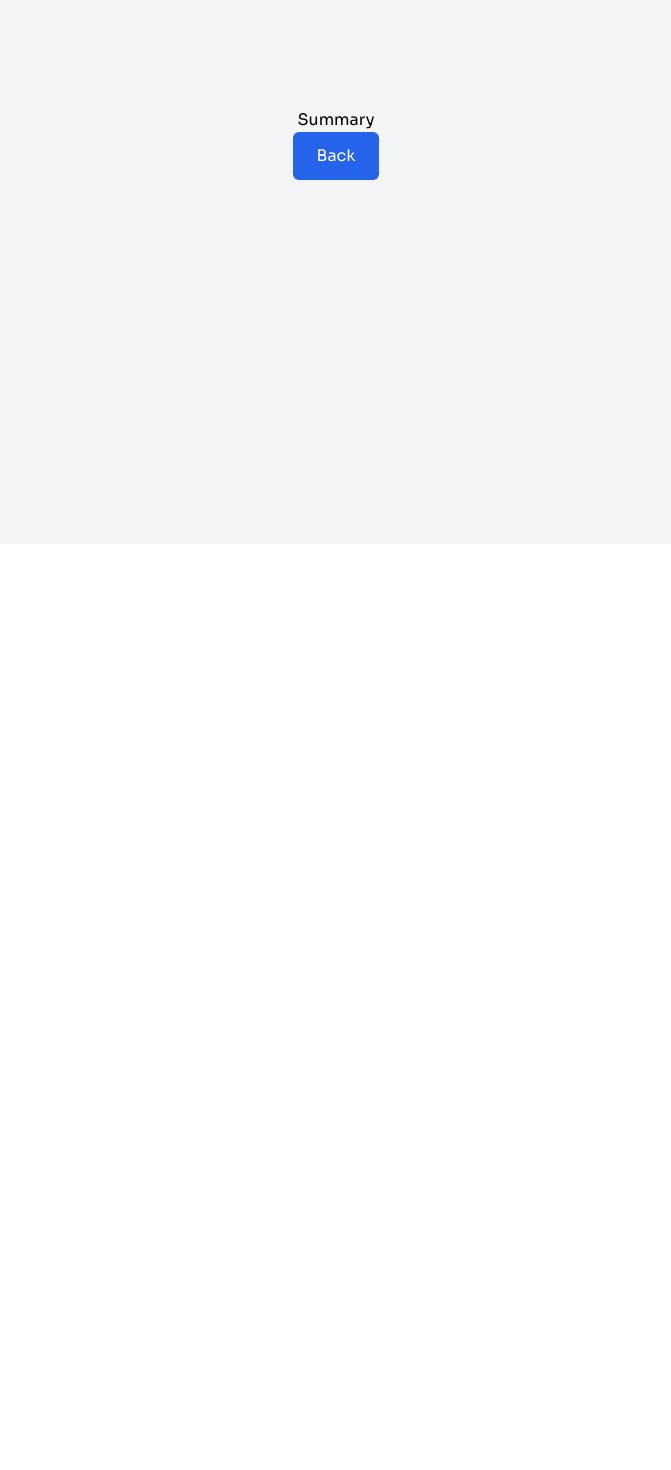
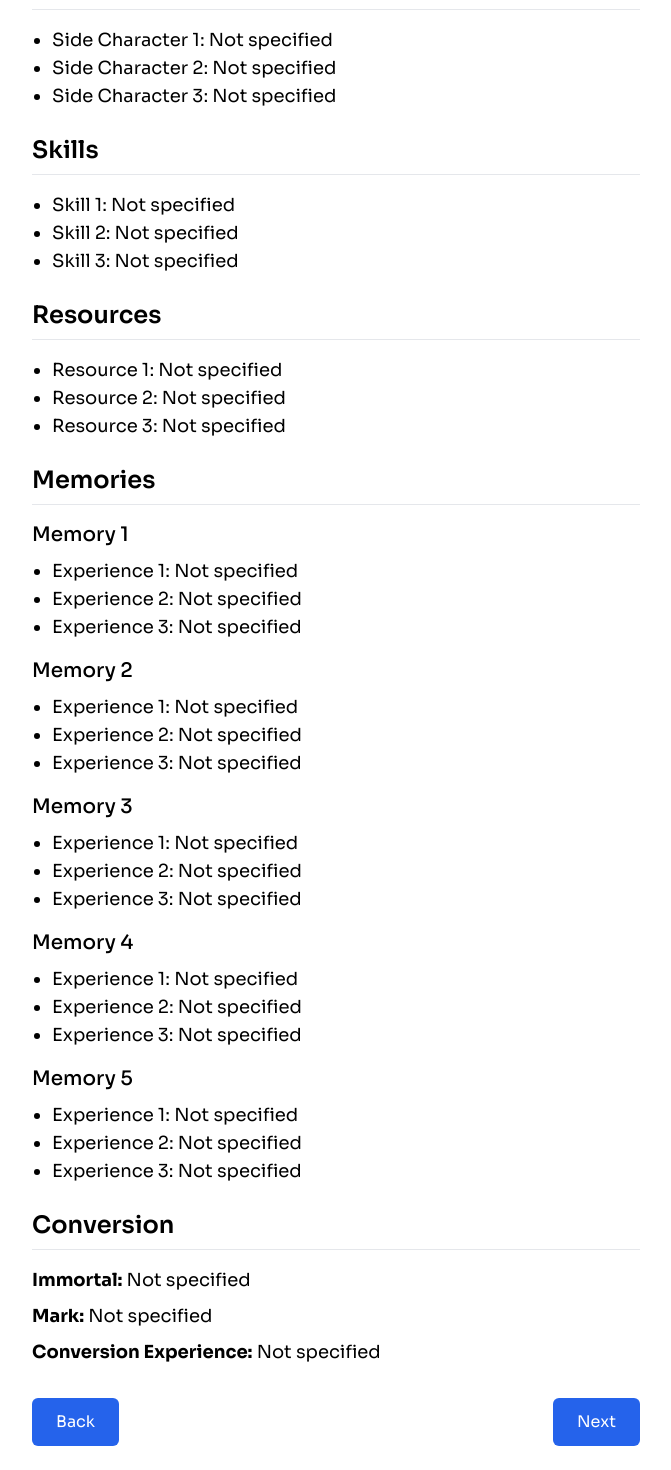
Before and after one commit to kellyjellykitten/vampire-game, a React (Vite) app: page /create/summary in a window 1280 px wide. Shown: the part 320-1790 px from the top of the page, without its empty margins (304-975 px from the left). Before the commit the page ends 864 px from the top, so only its background shows below. Built offline with nearby package versions, Linux system fonts and the light colour scheme.

Commit message:
Conversion page set up & working; summary page shows entered info from state

```diff
--- a/src/pages/VampireConversionPage.jsx
+++ b/src/pages/VampireConversionPage.jsx
@@ -1,30 +1,116 @@
-// import { useState } from 'react';
+import { useState } from 'react';
+import { useSelector, useDispatch } from 'react-redux';
+import { setConversion, setMemoryExperience } from '../vampireSlice';
 import { useNavigate } from 'react-router-dom';
-import HelpModal from '../components/HelpModal';
 import NextButton from '../components/NextButton';
 import BackButton from '../components/BackButton';
+import HelpModal from '../components/HelpModal';
 
 const VampireConversionPage = () => {
     const navigate = useNavigate();
+    const dispatch = useDispatch();
+
+    // Get current conversion state from redux (if any)
+    const currentConversion = useSelector(state =>
+        state.vampire?.conversion?.[0] || {
+            immortal: "",
+            mark: "",
+            conversionExperience: ""
+        }
+    );
+
+    // Local state to manage form inputs
+    const [conversionDetails, setConversionDetails] = useState({
+        immortal: currentConversion.immortal,
+        mark: currentConversion.mark,
+        conversionExperience: currentConversion?.conversionExperience
+    });
+
+    const handleInputChange = (field, value) => {
+        setConversionDetails(prev => ({
+            ...prev,
+            [field]: value
+        }));
+    };
 
     const handleSubmit = (e) => {
         e.preventDefault();
+
+        // Dispatch action to update conversion state
+        dispatch(setConversion({
+            immortal: conversionDetails.immortal,
+            mark: conversionDetails.mark,
+            conversionExperience: conversionDetails.conversionExperience
+        }));
+
+        // Dispatch action to set the conversion experience in the final memory
+        dispatch(setMemoryExperience({
+            memoryId: "5",
+            experienceIndex: 0,
+            value: conversionDetails.conversionExperience
+        }));
+
         navigate('/create/summary');
     };
 
-    const handleBack = (event) => {
-        event.preventDefault();
+    const handleBack = (e) => {
+        e.preventDefault();
         navigate('/create/experiences')
     }
 
     return (
-        <div className="relative flex flex-col items-center justify-center min-h-screen bg-gray-100 p-4">Immortal, Experience, Mark
-            <div className="flex justify-center">
-                <BackButton onClick={handleBack} />
-                <NextButton onClick={handleSubmit} />
-            </div>
+        <div className="relative flex flex-col items-center justify-center min-h-screen bg-gray-100 p-4">
+            <h1 className="text-3xl font-semibold text-gray-800 mb-6">Create an Immortal, Mark, and Conversion Experience</h1>
+            <p className="mb-6">Create the immortal that turned your vampire-to-be into a vampire, the mark it left, and a sentence encapsulating the experience.</p>
+
+            <form onSubmit={handleSubmit} className="w-full max-w-lg">
+                <div className="mb-6">
+                    <label htmlFor="immortal" className="block text-lg font-medium text-gray-700 mb-2">Immortal Name</label>
+                    <input
+                        id="immortal"
+                        type="text"
+                        value={conversionDetails.immortal}
+                        onChange={(e) => handleInputChange('immortal', e.target.value)}
+                        placeholder="Enter immortal's name"
+                        required
+                        className="w-full p-4 border border-gray-300 rounded-md focus:outline-none focus:ring-2 focus:ring-blue-500 focus:border-blue-500"
+                    />
+                </div>
+
+                <div className="mb-6">
+                    <label htmlFor="mark" className="block text-lg font-medium text-gray-700 mb-2">Mark</label>
+                    <input
+                        id="mark"
+                        type="text"
+                        value={conversionDetails.mark}
+                        onChange={(e) => handleInputChange('mark', e.target.value)}
+                        placeholder="Describe the mark left behind"
+                        required
+                        className="w-full p-4 border border-gray-300 rounded-md focus:outline-none focus:ring-2 focus:ring-blue-500 focus:border-blue-500"
+                    />
+                </div>
+
+                <div className="mb-6">
+                    <label htmlFor="conversionExperience" className="block text-lg font-medium text-gray-700 mb-2">Conversion Experience</label>
+                    <textarea
+                        id="conversionExperience"
+                        value={conversionDetails.conversionExperience}
+                        onChange={(e) => handleInputChange('conversionExperience', e.target.value)}
+                        placeholder="Describe the moment of conversion in one sentence"
+                        required
+                        className="w-full p-4 border border-gray-300 rounded-md focus:outline-none focus:ring-2 focus:ring-blue-500 focus:border-blue-500"
+                        rows="3"
+                    />
+                </div>
+
+                <div className="flex justify-between mt-6">
+                    <BackButton onClick={handleBack} />
+                    <NextButton onClick={handleSubmit} />
+                </div>
+
+            </form>
             <HelpModal
-                content="Enter experiences for your vampire character's memories."
+                content="Instructions for conversion"
             />
         </div>
 
--- a/src/pages/VampireSummaryPage.jsx
+++ b/src/pages/VampireSummaryPage.jsx
@@ -1,21 +1,111 @@
 // import { useState } from 'react';
+import { useSelector } from 'react-redux';
 import { useNavigate } from 'react-router-dom';
-// import HelpModal from '../components/HelpModal';
-// import NextButton from '../components/NextButton';
+import NextButton from '../components/NextButton';
 import BackButton from '../components/BackButton';
 
 const VampireMarkPage = () => {
     const navigate = useNavigate();
 
-    const handleBack = (event) => {
-        event.preventDefault();
+    const vampire = useSelector((state) => state.vampire.vampire);
+
+    const handleSubmit = (e) => {
+        e.preventDefault();
+        alert('Vampire created!');
+    }
+
+    const handleBack = (e) => {
+        e.preventDefault();
         navigate('/create/conversion')
     }
 
     return (
-        <div className="relative flex flex-col items-center justify-center min-h-screen bg-gray-100 p-4">Summary
-            <div className="flex justify-center">
-                <BackButton onClick={handleBack} />
+        <div className="relative flex flex-col items-center justify-center min-h-screen bg-gray-100 p-4">
+            <div className="w-full max-w-2xl bg-white shadow-lg rounded-lg p-8">
+                <h1 className="text-3xl font-bold text-center mb-8 text-gray-800">Vampire Character Summary</h1>
+
+                {/* Name Section */}
+                <section className="mb-6">
+                    <h2 className="text-2xl font-semibold mb-4 border-b pb-2">Name</h2>
+                    <p className="text-lg">{vampire.name || 'No name provided'}</p>
+                </section>
+
+                {/* Side Characters Section */}
+                <section className="mb-6">
+                    <h2 className="text-2xl font-semibold mb-4 border-b pb-2">Side Characters</h2>
+                    <ul className="list-disc pl-5">
+                        {vampire.sideCharacters.map((character, index) => (
+                            <li key={index} className="text-lg">
+                                {character || `Side Character ${index + 1}: Not specified`}
+                            </li>
+                        ))}
+                    </ul>
+                </section>
+
+                {/* Skills Section */}
+                <section className="mb-6">
+                    <h2 className="text-2xl font-semibold mb-4 border-b pb-2">Skills</h2>
+                    <ul className="list-disc pl-5">
+                        {vampire.skills.map((skill, index) => (
+                            <li key={index} className="text-lg">
+                                {skill || `Skill ${index + 1}: Not specified`}
+                            </li>
+                        ))}
+                    </ul>
+                </section>
+
+                {/* Resources Section */}
+                <section className="mb-6">
+                    <h2 className="text-2xl font-semibold mb-4 border-b pb-2">Resources</h2>
+                    <ul className="list-disc pl-5">
+                        {vampire.resources.map((resource, index) => (
+                            <li key={index} className="text-lg">
+                                {resource || `Resource ${index + 1}: Not specified`}
+                            </li>
+                        ))}
+                    </ul>
+                </section>
+
+                {/* Memories Section */}
+                <section className="mb-6">
+                    <h2 className="text-2xl font-semibold mb-4 border-b pb-2">Memories</h2>
+                    {vampire.memories.map((memory, memoryIndex) => (
+                        <div key={memory.id} className="mb-4">
+                            <h3 className="text-xl font-medium mb-2">Memory {memoryIndex + 1}</h3>
+                            <ul className="list-disc pl-5">
+                                {memory.experiences.map((experience, expIndex) => (
+                                    <li key={expIndex} className="text-lg">
+                                        {experience || `Experience ${expIndex + 1}: Not specified`}
+                                    </li>
+                                ))}
+                            </ul>
+                        </div>
+                    ))}
+                </section>
+
+                {/* Conversion Section */}
+                <section className="mb-6">
+                    <h2 className="text-2xl font-semibold mb-4 border-b pb-2">Conversion</h2>
+                    {vampire.conversion.map((conversion, index) => (
+                        <div key={index}>
+                            <p className="text-lg mb-2">
+                                <strong>Immortal:</strong> {conversion.immortal || 'Not specified'}
+                            </p>
+                            <p className="text-lg mb-2">
+                                <strong>Mark:</strong> {conversion.mark || 'Not specified'}
+                            </p>
+                            <p className="text-lg">
+                                <strong>Conversion Experience:</strong> {conversion.conversionExperience || 'Not specified'}
+                            </p>
+                        </div>
+                    ))}
+                </section>
+
+                {/* Navigation Buttons */}
+                <div className="flex justify-between mt-8">
+                    <BackButton onClick={handleBack} />
+                    <NextButton onClick={handleSubmit} label="Finalize Vampire" />
+                </div>
             </div>
         </div>
     )
--- a/src/vampireSlice.js
+++ b/src/vampireSlice.js
@@ -14,7 +14,11 @@ const initialState = {
             { id: "4", experiences: ["", "", ""] },
             { id: "5", experiences: ["", "", ""] },
         ],
-        conversion: [{ immortal: "", mark: "", conversionExperience: "" }],
+        conversion: [{
+            immortal: "",
+            mark: "",
+            conversionExperience: ""
+        }],
     },
 };
 
```
